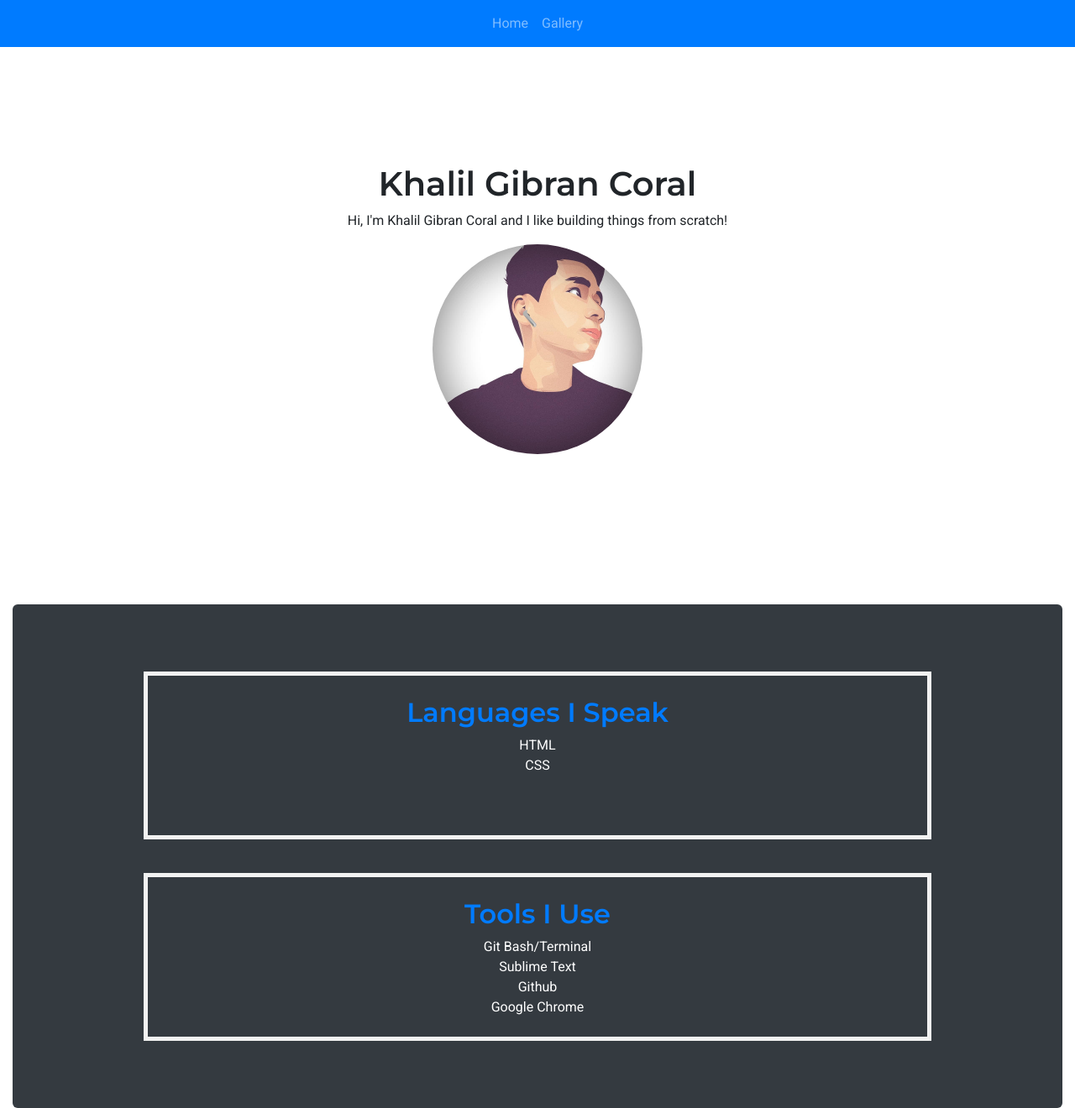
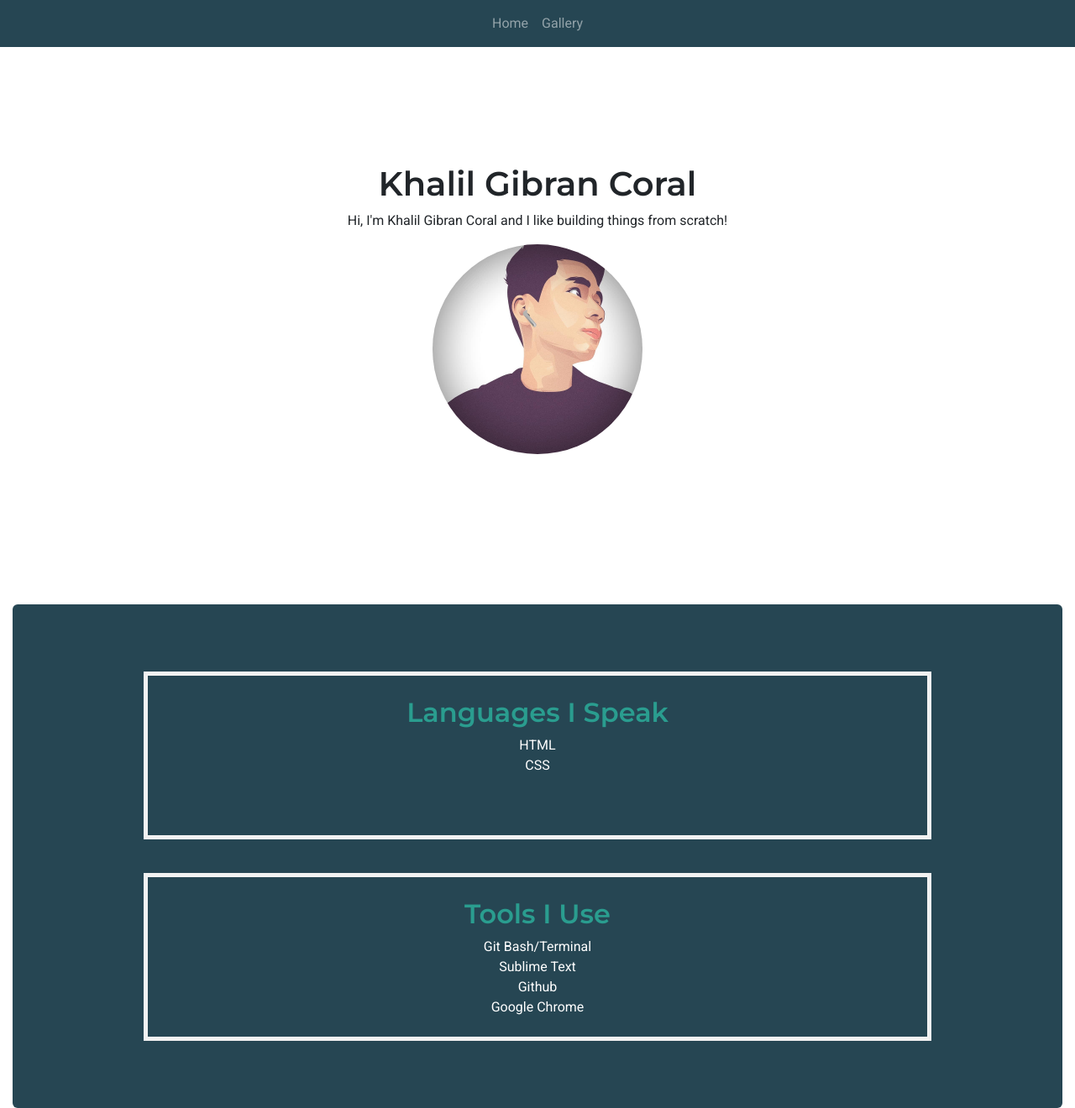
Before and after one commit to lhilloo/fcb-portfolio-lhilloo, a plain HTML site: page index.html in a window 1280 px wide. Shown: the whole page at 84% size. Drawn offline with nearby package versions, Linux system fonts and the light colour scheme.

Commit message:
change color of bg and h2

```diff
--- a/index.html
+++ b/index.html
@@ -16,7 +16,7 @@
 </head>
 <body>
 <!-- navbar -->
-	<nav class="navbar navbar-expand-lg navbar-dark bg-primary fixed-top">
+	<nav class="navbar navbar-expand-lg navbar-dark bg-custom fixed-top">
 		<button class="navbar-toggler" type="button" data-toggle="collapse" data-target="#portfolio-nav">
 			<span class="navbar-toggler-icon"></span>
 
@@ -50,7 +50,7 @@
 	</section>
 
 	<!-- gallery section -->
-	<section id="gallery" class="text-center bg-dark text-white">
+	<section id="gallery" class="text-center bg-custom text-white">
 		<div class="tools">
 			<h2>Languages I Speak</h2>
 			<ul>
--- a/style.css
+++ b/style.css
@@ -35,7 +35,7 @@ ul {
 }
 
 h2 {
-	color: #007bff;
+	color: #2a9d8f;
 }
 
 .tools {
@@ -46,6 +46,10 @@ h2 {
 	margin: 20px;
 }
 
+.bg-custom {
+	background-color: #264653;
+}
+
 html {
 	scroll-behavior: smooth;
 }
```
